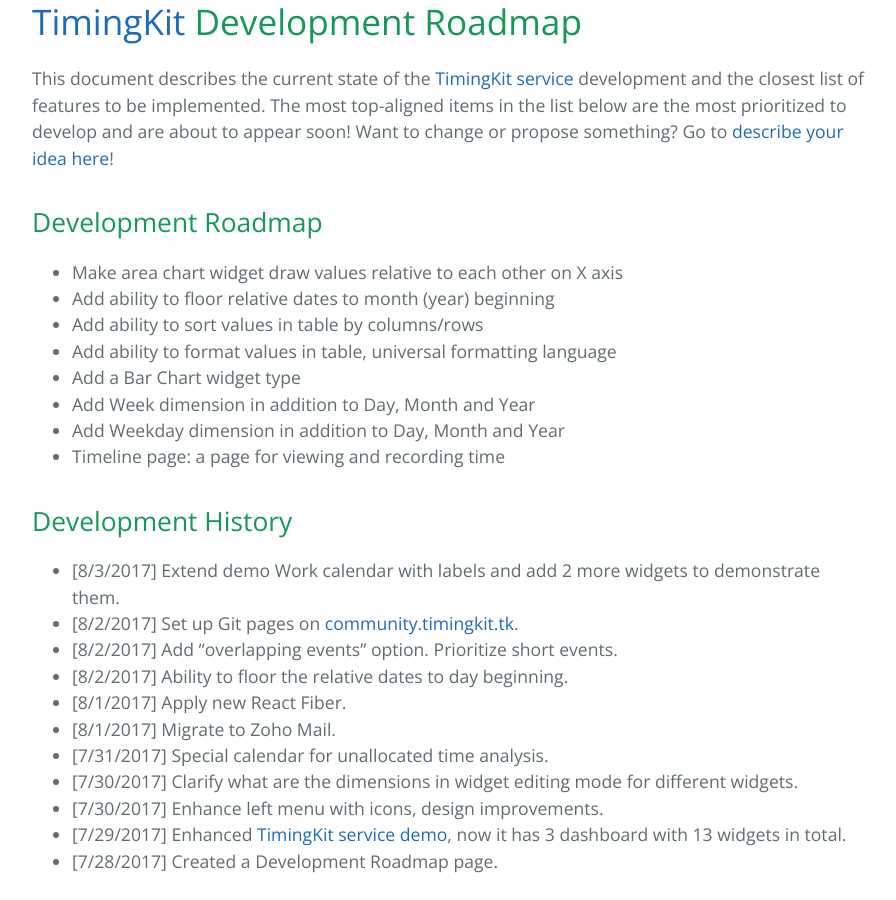
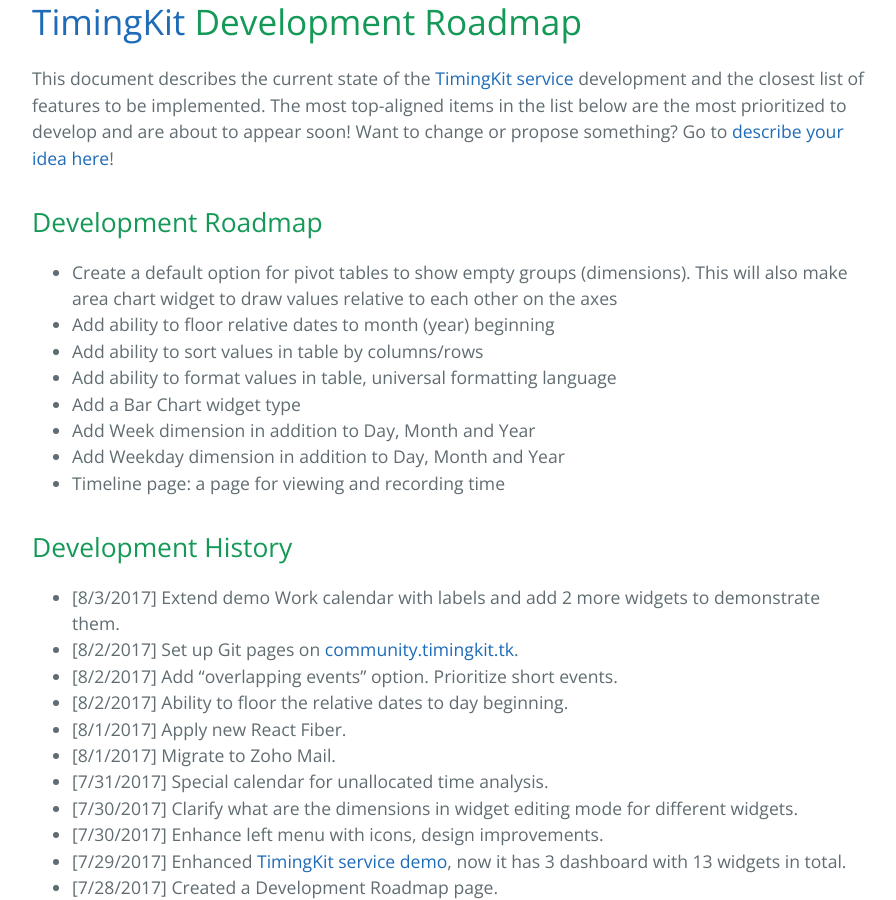
Before and after one commit to nikitaeverywhere/timingkit-community, a Jekyll site: the page built from docs/roadmap.md, in a window 1280 px wide and 900 px high, scrolled down 508 px. Shown: the whole window, without its empty margins (192-1088 px from the left). Built offline with Jekyll 4.4.1, drawn with Linux system fonts in a browser that asks for light colours.

Commit message:
[Enh] Clarify empty groups point

```diff
--- a/docs/roadmap.md
+++ b/docs/roadmap.md
@@ -13,7 +13,7 @@ Want to change or propose something? Go to [describe your idea here](https://git
 Development Roadmap
 -------------------
 
-+ Make area chart widget draw values relative to each other on X axis
++ Create a default option for pivot tables to show empty groups (dimensions). This will also make area chart widget to draw values relative to each other on the axes
 + Add ability to floor relative dates to month (year) beginning
 + Add ability to sort values in table by columns/rows
 + Add ability to format values in table, universal formatting language
```
